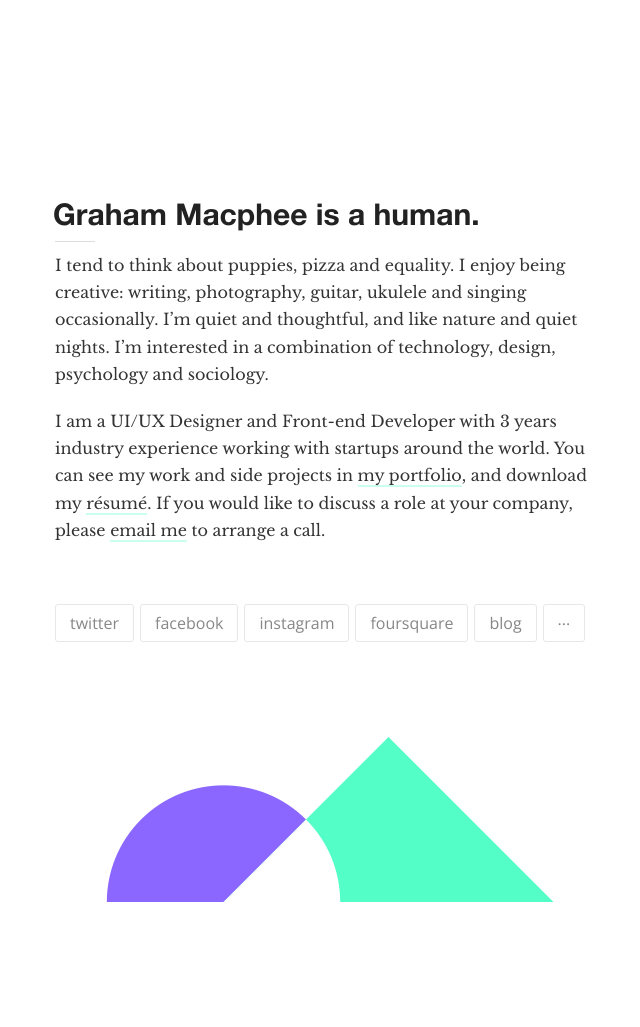
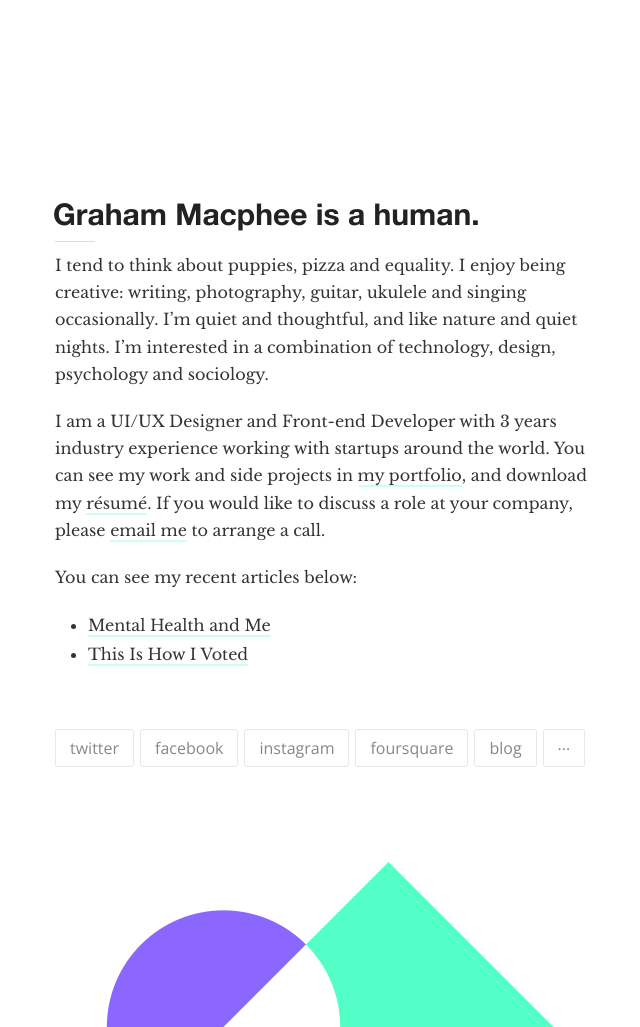
Before and after one commit to gmph/gmph.github.io, a Jekyll site: the page built from index.md, in a window 1280 px wide. Shown: the whole page, without its empty margins (310-950 px from the left). Built offline with Jekyll 4.4.1, drawn with Linux system fonts in a browser that asks for light colours; nearby versions of some CDN libraries; before the commit the page ends 902 px from its top, so only the background shows below that.

Commit message:
Updated landing page

```diff
--- a/index.md
+++ b/index.md
@@ -11,17 +11,17 @@ I tend to think about puppies, pizza and equality. I enjoy being creative: writi
 
 I am a UI/UX Designer and Front-end Developer with 3 years industry experience working with startups around the world. You can see my work and side projects in [my portfolio](http://grahammacphee.co.uk), and download my [résumé](http://j.mp/gmresume15). If you would like to discuss a role at your company, please [email me](mailto:hi@grahammacphee.co.uk) to arrange a call.
 
-<!--
-
-Here are my previous posts:
+You can see my recent articles below:
 
 <ul>
-  {% for post in site.posts %}
+  {% for post in site.posts limit:6 %}
     <li>
       <a href="{{ post.url }}">{{ post.title }}</a>
     </li>
   {% endfor %}
 </ul>
+
+<!--
 
 [![My Image](https://d13yacurqjgara.cloudfront.net/users/28519/screenshots/2039695/frezko-small.png)](https://dribbble.com/shots/2039695-Frezko-Hand-Drawn-Messaging)
 
```
